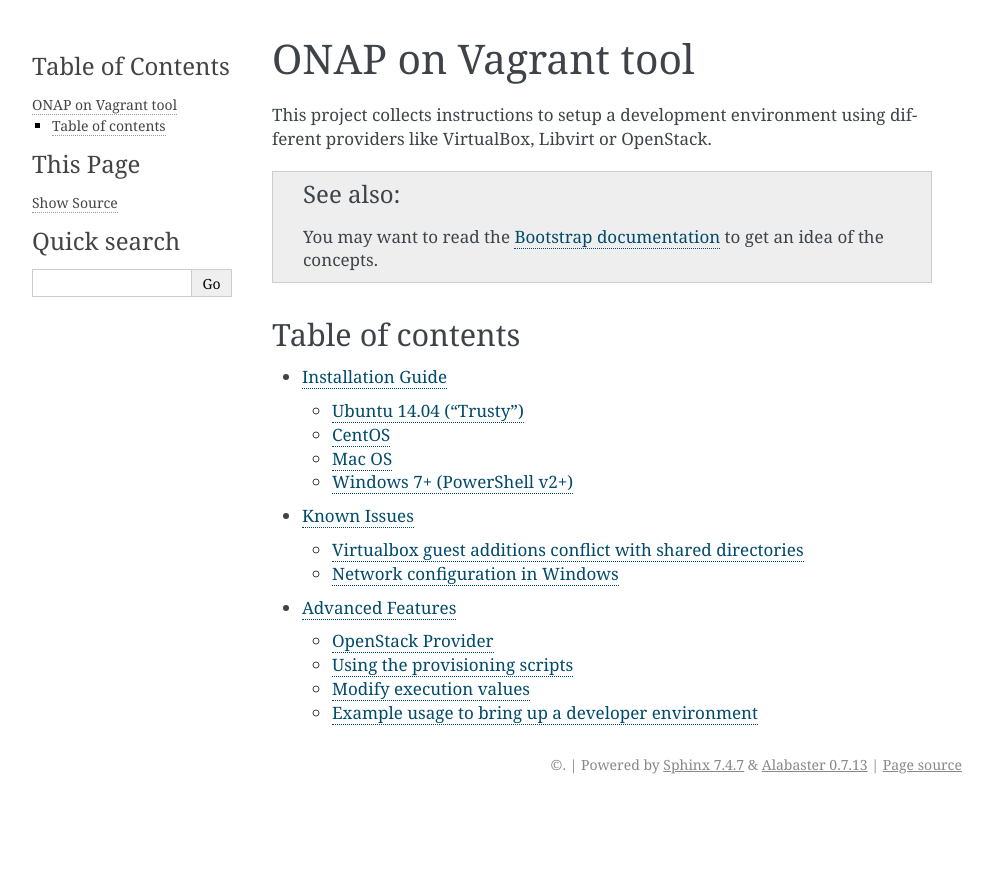
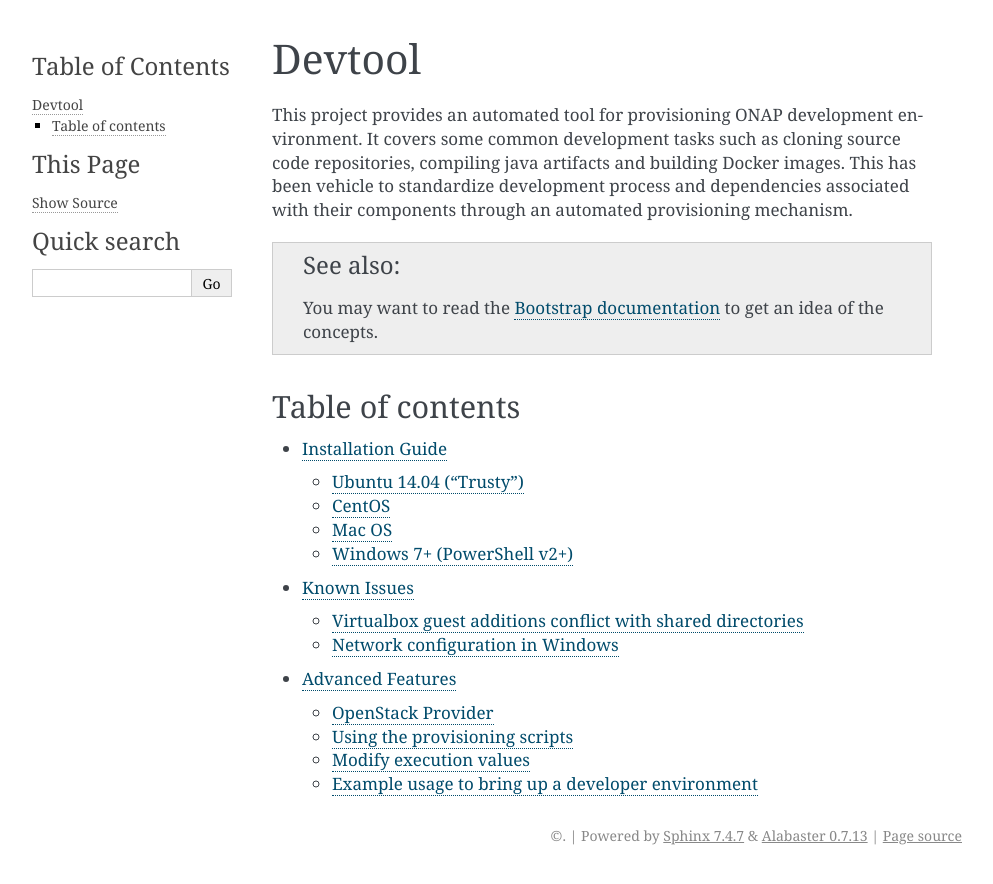
Before and after one commit to onap/integration-devtool, a Sphinx documentation site: the page built from docs/source/index.rst, in a window 1280 px wide. Shown: the top 884 px of the page, without its empty margins (148-1141 px from the left). Built offline with Sphinx 7.4.7, drawn with Linux system fonts in a browser that asks for light colours.

```diff
--- a/docs/source/index.rst
+++ b/docs/source/index.rst
@@ -1,8 +1,13 @@
-ONAP on Vagrant tool
-====================
+Devtool
+=======
 
-This project collects instructions to setup a development environment
-using different providers like VirtualBox, Libvirt or OpenStack.
+This project provides an automated tool for provisioning ONAP
+development environment. It covers some common development tasks such
+as cloning source code repositories, compiling java artifacts and
+building Docker images. This has been vehicle to standardize
+development process and dependencies associated with their components
+through an automated provisioning mechanism.
+
 
 .. seealso::
 
```
Also changed, not shown: 7 other files.
